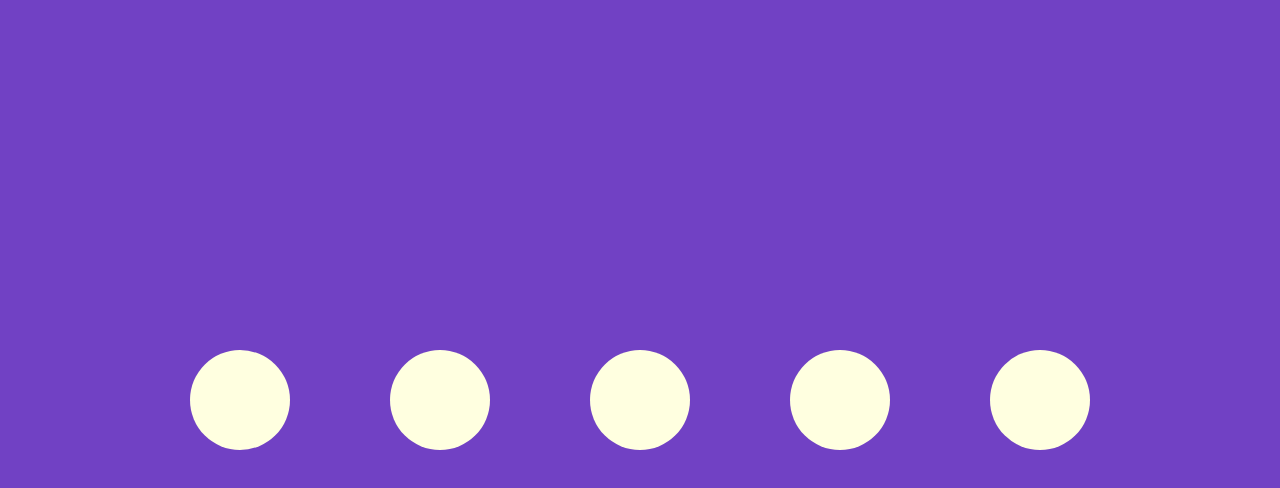
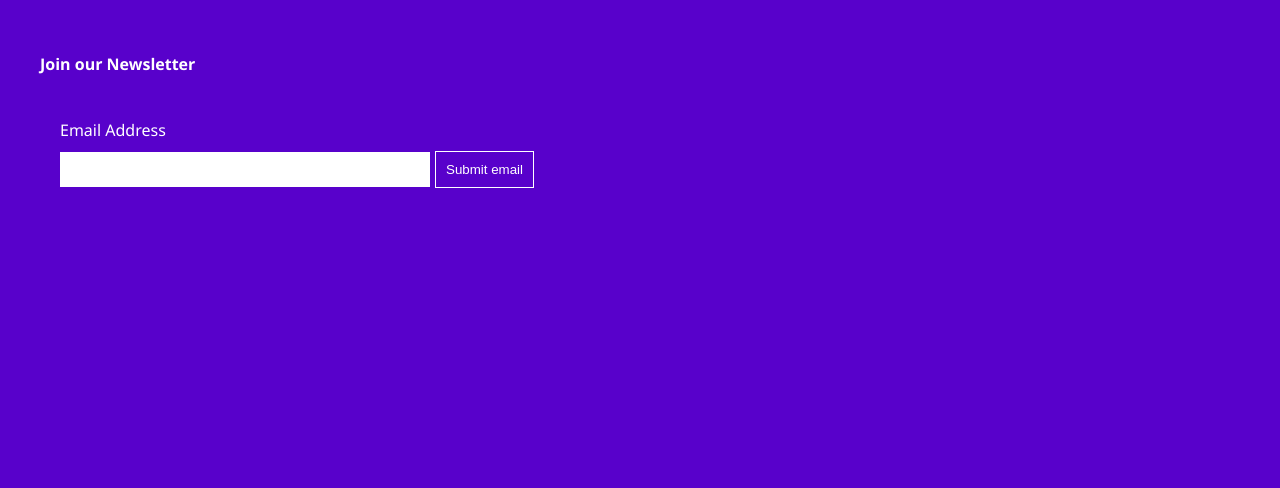
Before and after one commit to joepasss/sass_study, a React (Create React App) app in the folder ui_design/: page / in a window 1280 px wide. Shown: the top 488 px of the page. Built offline with nearby package versions, Linux system fonts and the light colour scheme.

Commit message:
visual hierarchy 02 init

```diff
--- a/ui_design/src/App.js
+++ b/ui_design/src/App.js
@@ -1,11 +1,22 @@
 function App() {
   return (
     <>
+      {/* <section></section>
       <section></section>
       <section></section>
       <section></section>
-      <section></section>
-      <section></section>
+      <section></section> */}
+
+      <section>
+        <h1>Join our Newsletter</h1>
+        <form>
+          <label for='email'>Email Address</label>
+          <div class='input-container'>
+            <input type='email' />
+            <input type='submit' value='Submit email' />
+          </div>
+        </form>
+      </section>
     </>
   );
 }
--- a/ui_design/src/index.scss
+++ b/ui_design/src/index.scss
@@ -1,51 +1,38 @@
-* {
-  margin: 0;
-  padding: 0;
-}
-
-#root {
-  background-color: #7141c4;
-  height: 100vh;
-
-  overflow: hidden;
-
-  display: flex;
-  justify-content: center;
-  align-items: center;
+body {
+  padding: 2rem;
+  background: #5801cb;
+  color: white;
+  font-family: 'Segoe UI', Tahoma, Geneva, Verdana, sans-serif;
 
   section {
-    height: 100px;
-    width: 100px;
-    border-radius: 50%;
-    background-color: lightyellow;
-    margin: 30px 50px;
+    h1 {
+      font-size: 1rem;
+    }
+
+    form {
+      width: 500px;
+      padding: 20px;
+
+      label {
+        display: block;
+        padding: 10px 0;
+      }
+
+      .input-container {
+        input[type='email'] {
+          padding: 10px;
+          width: 70%;
+          border: none;
+          margin: 0 5px 0 0;
+        }
+
+        input[type='submit'] {
+          border: 1px solid white;
+          padding: 10px;
+          color: white;
+          background: none;
+        }
+      }
+    }
   }
-
-  /*  Scenario 1 => Alignment */
-  // section:first-child {
-  //   align-self: flex-start;
-  // }
-
-  /*  Scenario 2 => Contrast */
-  // section {
-  //   background-color: rgba(255, 255, 255, 0.4);
-  // }
-
-  // section:nth-child(3) {
-  //   background-color: rgba(255, 255, 255, 1);
-  // }
-
-  /* Scenario 3 => Color */
-  // section:nth-child(4) {
-  //   background-color: #feed00;
-  // }
-
-  /* Scenario 4 => Scale */
-  // section {
-  //   transform: scale(0.89);
-  // }
-
-  // section:nth-child(4) {
-  //   transform: scale(1.5);
-  // }
 }
```
